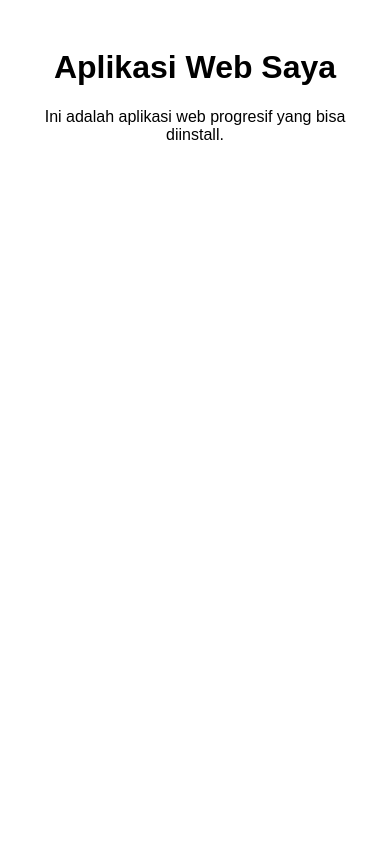
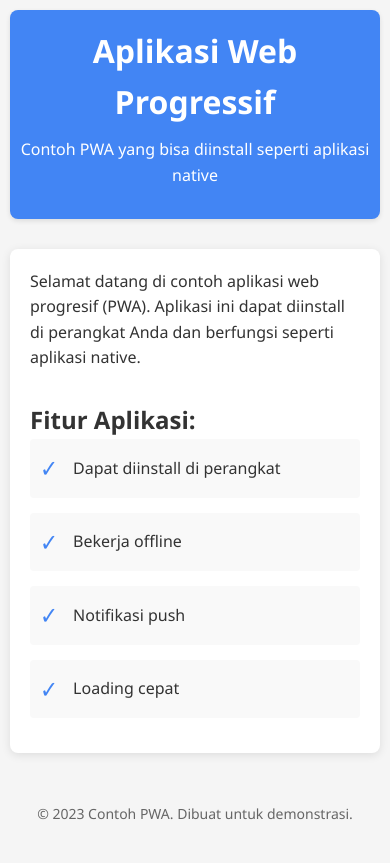
Before and after one commit to plexynex/testerpwa, a plain HTML site: page index.html in a window 390 px wide. Drawn offline with Linux system fonts and the light colour scheme.

Commit message:
Update index.html

```diff
--- a/index.html
+++ b/index.html
@@ -3,46 +3,200 @@
 <head>
     <meta charset="UTF-8">
     <meta name="viewport" content="width=device-width, initial-scale=1.0">
-    <title>Aplikasi Saya</title>
-    <link rel="manifest" href="/manifest.json">
+    <meta name="description" content="Contoh aplikasi web progresif (PWA) yang bisa diinstall">
+    <title>Aplikasi Web Progressif</title>
+    <link rel="manifest" href="manifest.json">
     <style>
-        /* CSS Anda di sini */
+        /* Reset CSS Dasar */
+        * {
+            margin: 0;
+            padding: 0;
+            box-sizing: border-box;
+        }
+
         body {
-            font-family: Arial, sans-serif;
+            font-family: 'Segoe UI', Tahoma, Geneva, Verdana, sans-serif;
+            line-height: 1.6;
+            background-color: #f5f5f5;
+            color: #333;
+            padding: 20px;
+            max-width: 800px;
+            margin: 0 auto;
+        }
+
+        header {
             text-align: center;
+            margin-bottom: 30px;
+            padding: 20px 0;
+            background-color: #4285f4;
+            color: white;
+            border-radius: 8px;
+            box-shadow: 0 2px 5px rgba(0,0,0,0.1);
+        }
+
+        h1 {
+            margin-bottom: 10px;
+        }
+
+        .container {
+            background-color: white;
             padding: 20px;
+            border-radius: 8px;
+            box-shadow: 0 2px 10px rgba(0,0,0,0.1);
+        }
+
+        p {
+            margin-bottom: 15px;
+        }
+
+        #installButton {
+            display: none;
+            background-color: #4285f4;
+            color: white;
+            border: none;
+            padding: 10px 20px;
+            font-size: 16px;
+            border-radius: 4px;
+            cursor: pointer;
+            margin: 20px auto;
+            transition: background-color 0.3s;
+        }
+
+        #installButton:hover {
+            background-color: #3367d6;
+        }
+
+        .features {
+            margin-top: 30px;
+        }
+
+        .feature {
+            display: flex;
+            align-items: center;
+            margin-bottom: 15px;
+            padding: 10px;
+            background-color: #f9f9f9;
+            border-radius: 4px;
+        }
+
+        .feature-icon {
+            font-size: 24px;
+            margin-right: 15px;
+            color: #4285f4;
+        }
+
+        footer {
+            text-align: center;
+            margin-top: 30px;
+            padding: 20px;
+            color: #666;
+            font-size: 14px;
+        }
+
+        @media (max-width: 600px) {
+            body {
+                padding: 10px;
+            }
+
+            header {
+                padding: 15px 0;
+            }
         }
     </style>
 </head>
 <body>
-    <h1>Aplikasi Web Saya</h1>
-    <p>Ini adalah aplikasi web progresif yang bisa diinstall.</p>
+    <header>
+        <h1>Aplikasi Web Progressif</h1>
+        <p>Contoh PWA yang bisa diinstall seperti aplikasi native</p>
+    </header>
+
+    <div class="container">
+        <p>Selamat datang di contoh aplikasi web progresif (PWA). Aplikasi ini dapat diinstall di perangkat Anda dan berfungsi seperti aplikasi native.</p>
+
+        <button id="installButton">Install Aplikasi</button>
+
+        <div class="features">
+            <h2>Fitur Aplikasi:</h2>
+            <div class="feature">
+                <span class="feature-icon">✓</span>
+                <span>Dapat diinstall di perangkat</span>
+            </div>
+            <div class="feature">
+                <span class="feature-icon">✓</span>
+                <span>Bekerja offline</span>
+            </div>
+            <div class="feature">
+                <span class="feature-icon">✓</span>
+                <span>Notifikasi push</span>
+            </div>
+            <div class="feature">
+                <span class="feature-icon">✓</span>
+                <span>Loading cepat</span>
+            </div>
+        </div>
+    </div>
+
+    <footer>
+        <p>© 2023 Contoh PWA. Dibuat untuk demonstrasi.</p>
+    </footer>
 
     <script>
-        // JavaScript untuk mendaftarkan service worker
+        // Mendaftarkan Service Worker
         if ('serviceWorker' in navigator) {
             window.addEventListener('load', () => {
-                navigator.serviceWorker.register('/sw.js')
+                navigator.serviceWorker.register('sw.js')
                     .then(registration => {
-                        console.log('ServiceWorker registration successful');
+                        console.log('Service Worker terdaftar dengan sukses:', registration.scope);
                     })
-                    .catch(err => {
-                        console.log('ServiceWorker registration failed: ', err);
+                    .catch(error => {
+                        console.log('Pendaftaran Service Worker gagal:', error);
                     });
             });
         }
 
-        // Menampilkan prompt install
+        // Menangani Install Prompt
         let deferredPrompt;
+        const installButton = document.getElementById('installButton');
 
         window.addEventListener('beforeinstallprompt', (e) => {
             // Mencegah prompt otomatis
             e.preventDefault();
             // Simpan event untuk digunakan nanti
             deferredPrompt = e;
-            // Tampilkan tombol install atau notifikasi
-            console.log('Aplikasi bisa diinstall');
+            // Tampilkan tombol install
+            installButton.style.display = 'block';
+
+            console.log('Aplikasi memenuhi syarat untuk diinstall');
         });
+
+        installButton.addEventListener('click', () => {
+            if (deferredPrompt) {
+                // Tampilkan prompt install
+                deferredPrompt.prompt();
+
+                // Lihat hasil pilihan user
+                deferredPrompt.userChoice.then((choiceResult) => {
+                    if (choiceResult.outcome === 'accepted') {
+                        console.log('Pengguna menerima install prompt');
+                    } else {
+                        console.log('Pengguna menolak install prompt');
+                    }
+                    deferredPrompt = null;
+                });
+            }
+        });
+
+        // Deteksi apakah aplikasi sudah diinstall
+        window.addEventListener('appinstalled', () => {
+            console.log('Aplikasi berhasil diinstall');
+            installButton.style.display = 'none';
+        });
+
+        // Cek mode tampilan
+        if (window.matchMedia('(display-mode: standalone)').matches) {
+            console.log('Aplikasi dibuka dalam mode standalone');
+            installButton.style.display = 'none';
+        }
     </script>
 </body>
 </html>
```
